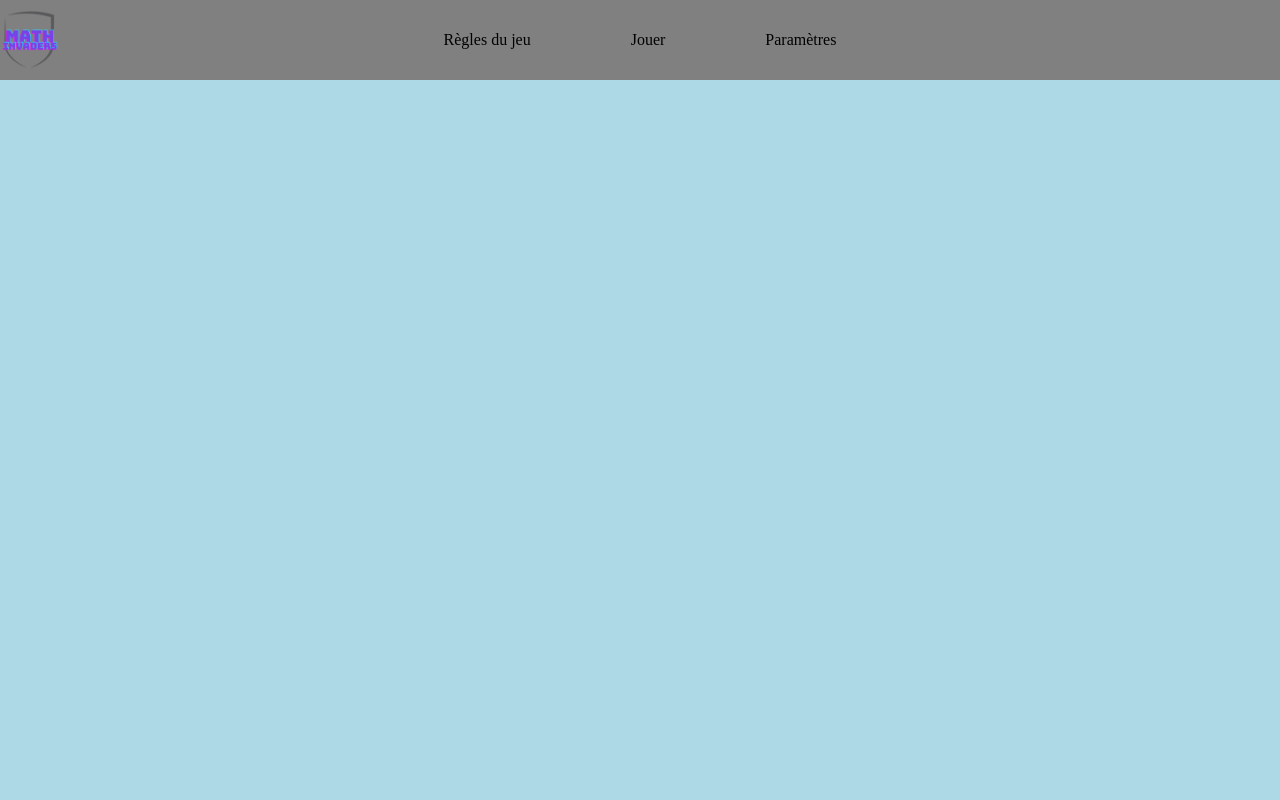
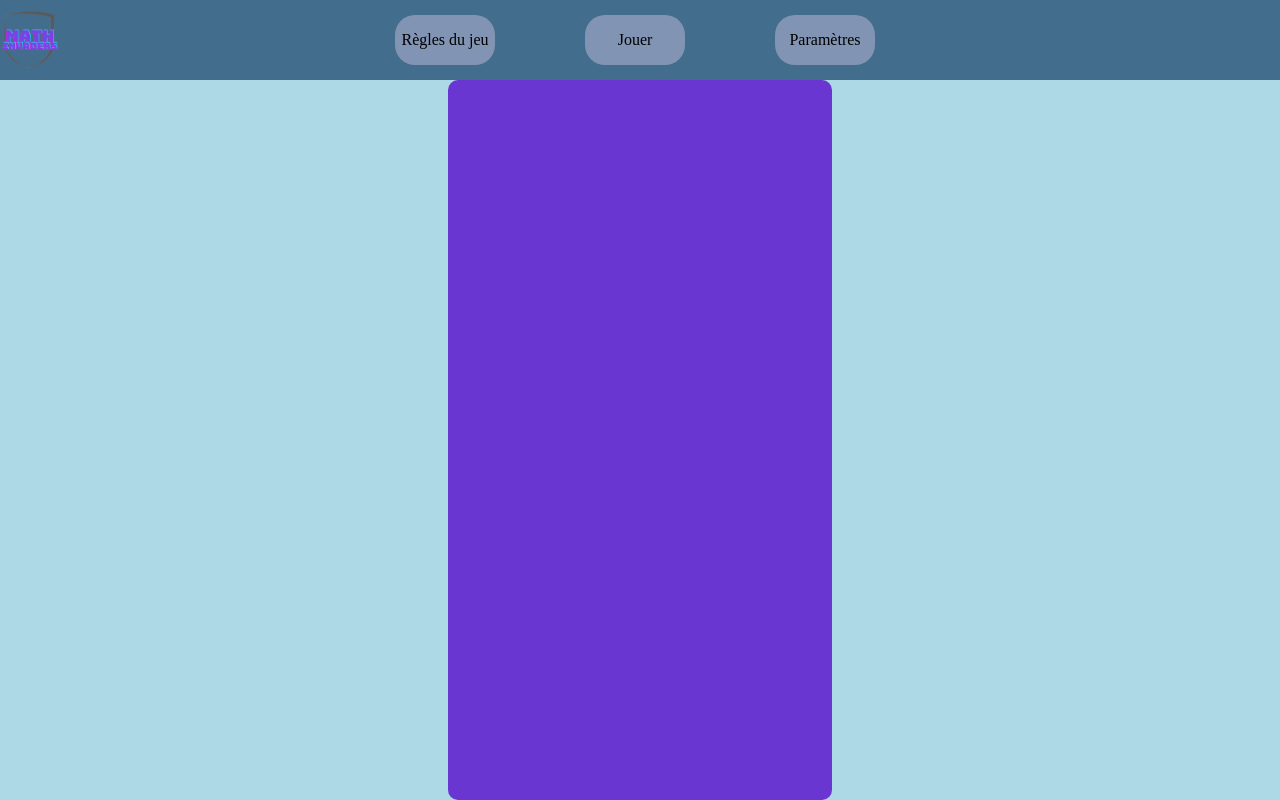
Before and after one commit to Craftor3000/Math-Invaders, a plain HTML site: page math_invaders.html in a window 1280 px wide. Both pictures are taken after a click on the element "Jouer". Drawn offline with Linux system fonts and the light colour scheme.

Commit message:
Zone de jeu

```diff
--- a/math_invaders.html
+++ b/math_invaders.html
@@ -11,7 +11,9 @@
 </head>
 
 <body>
+
 	<nav>
+
 		<img src="images/logo.png">
 		<div class="boutons" id="regles">
 			<p>Règles du jeu</p>
@@ -22,17 +24,35 @@
 		<div class="boutons" id="parametres">
 			<p>Paramètres</p>
 		</div>
+
 	</nav>
+
 	<article>
+
 		<div class="fenetres" id="f_regles">
 
 		</div>
+
 		<div class="fenetres" id="f_jeu">
 
+			<div id="entrees">
+
+			</div>
+
+			<div id="espace_jeu">
+
+			</div>
+
+			<div id="score">
+
+			</div>
+
 		</div>
+
 		<div class="fenetres" id="f_parametres">
 
 		</div>
+
 	</article>
 </body>
 
--- a/styles/math_invaders.css
+++ b/styles/math_invaders.css
@@ -10,7 +10,7 @@ nav {
 	height: 10%;
 	position: absolute;
 	top: 0px;
-	background-color: grey;
+	background-color: #436d8c;
 	display: flex;
 	justify-content: center;
 	align-items: center;
@@ -25,7 +25,11 @@ article .fenetres {
 
 div.boutons {
 	max-width: 20%;
-	margin: 0px 50px 0px 50px;
+	min-width: 100px;
+	margin: 0px 50px 0px 40px;
+	background-color: #8194b3;
+	border-radius: 20px;
+	text-align: center;
 }
 
 img {
@@ -44,3 +48,11 @@ img {
 #f_parametres {
 	visibility: hidden;
 }
+
+#espace_jeu {
+	height: 100%;
+	width: 30%;
+	background-color: #6a36d1;
+	border-radius: 10px;
+	margin: auto;
+}
```
Also changed, not shown: 1 other file.
